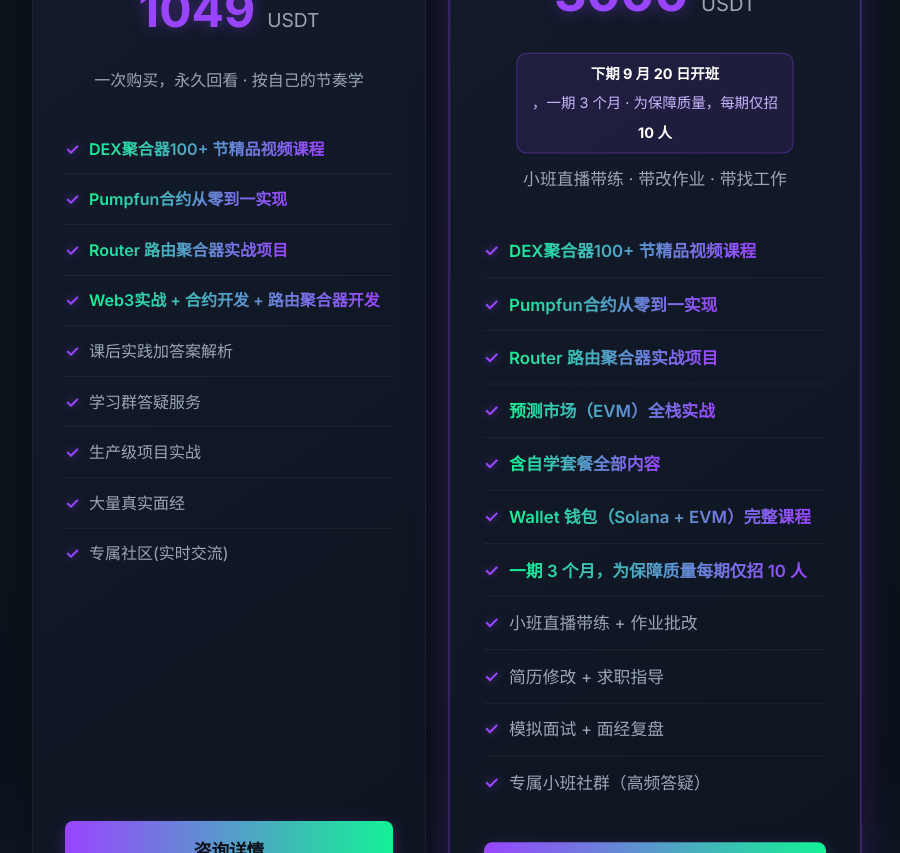
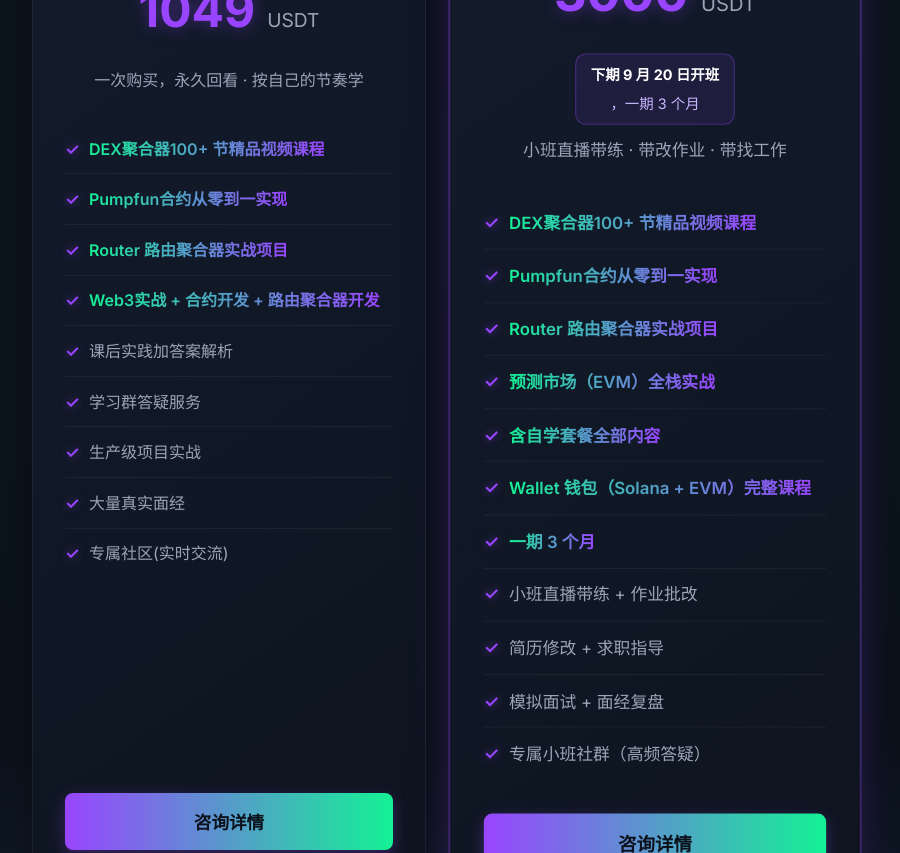
Before and after one commit to wangyouquanMas/web3ite, a React (Create React App) app: page / in a window 1280 px wide. Shown: the part 6080-6933 px from the top of the page, without its empty margins (198-1098 px from the left). Built offline with nearby package versions, Linux system fonts and the light colour scheme.

Commit message:
fix: remove cohort capacity copy

```diff
--- a/src/components/CourseSchedule.tsx
+++ b/src/components/CourseSchedule.tsx
@@ -61,14 +61,14 @@
       featured: true,
       cohortNote: (
         <>
-          <strong>下期 9 月 20 日开班</strong>，一期 3 个月 · 为保障质量，每期仅招 <strong>10 人</strong>
+          <strong>下期 9 月 20 日开班</strong>，一期 3 个月
         </>
       ),
       pillars: [true, true, true, true],
       features: [
         <span key="class-include" className="price-highlight-text">含自学套餐全部内容</span>,
         <span key="class-wallet" className="price-highlight-text">Wallet 钱包（Solana + EVM）完整课程</span>,
-        <span key="class-cohort" className="price-highlight-text">一期 3 个月，为保障质量每期仅招 10 人</span>,
+        <span key="class-cohort" className="price-highlight-text">一期 3 个月</span>,
         '小班直播带练 + 作业批改',
         '简历修改 + 求职指导',
         '模拟面试 + 面经复盘',
```
